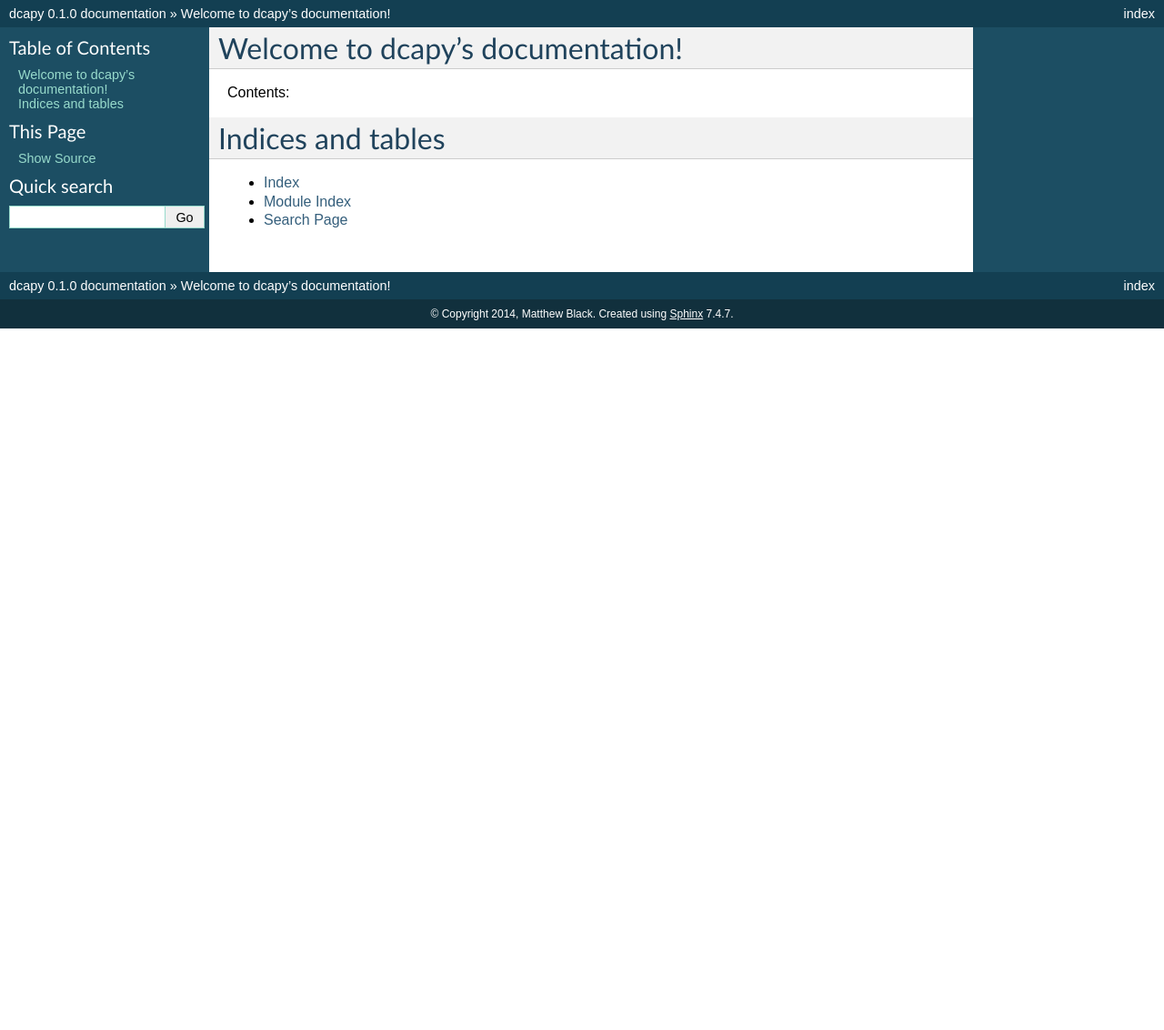
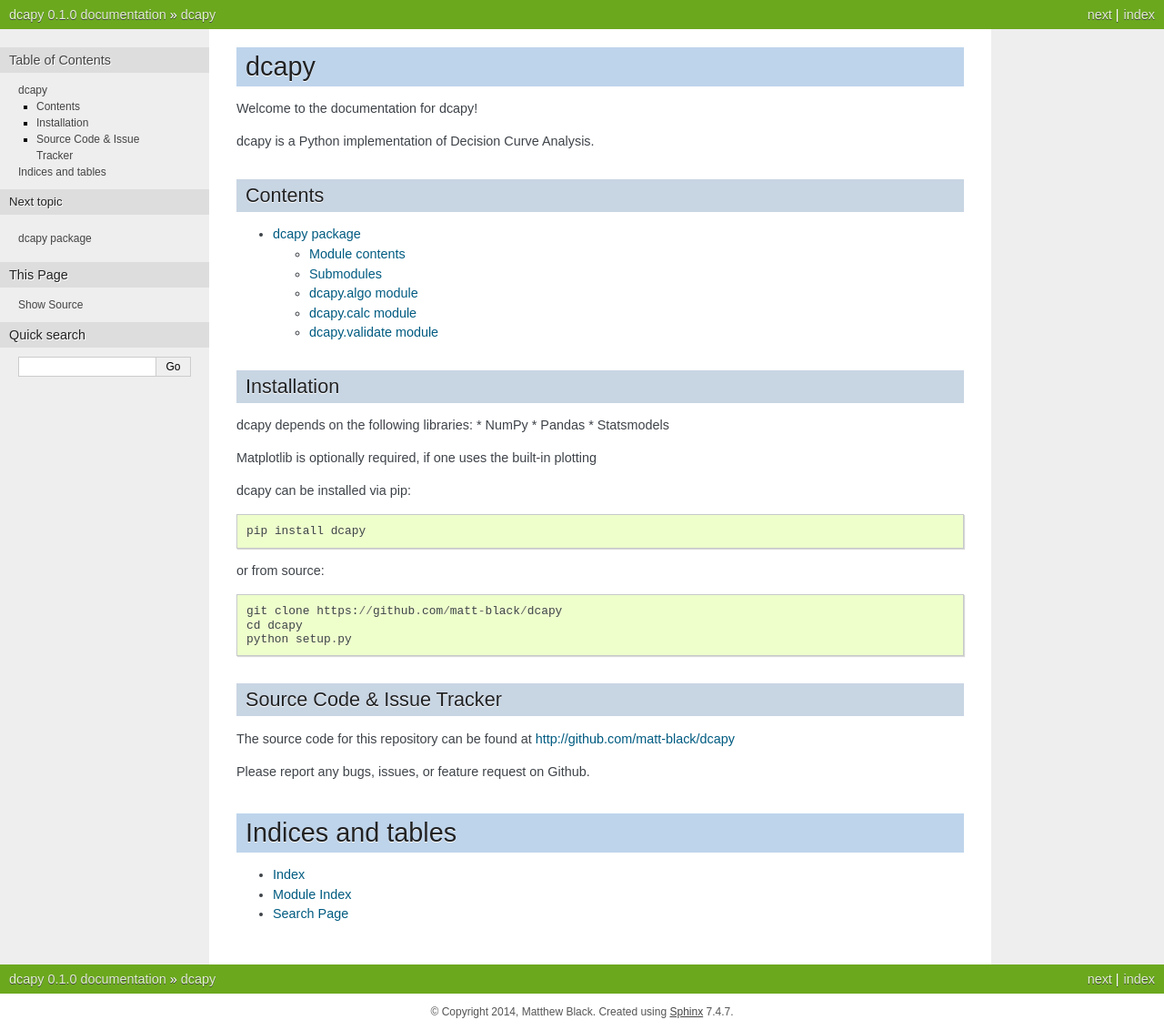
Before and after one commit to matt-black/dcapy, a Sphinx documentation site: the page built from doc/source/index.rst, in a window 1280 px wide. Shown: the whole page at 91% size. Built offline with Sphinx 7.4.7, drawn with Linux system fonts in a browser that asks for light colours; before the commit the page ends 900 px from its top, so only the background shows below that.

Commit message:
docs working

```diff
--- a/dcapy/__init__.py
+++ b/dcapy/__init__.py
@@ -1,9 +1,3 @@
-"""
-Decision Curve Analysis
-
-Author: Matthew Black
-"""
-
 import pandas as pd
 import dcapy.algo as algo
 import dcapy.validate as val
--- a/doc/source/conf.py
+++ b/doc/source/conf.py
@@ -19,7 +19,8 @@
 # If extensions (or modules to document with autodoc) are in another directory,
 # add these directories to sys.path here. If the directory is relative to the
 # documentation root, use os.path.abspath to make it absolute, like shown here.
-#sys.path.insert(0, os.path.abspath('.'))
+project_root = os.path.join(os.pardir, os.pardir)
+sys.path.insert(0, os.path.join(project_root, 'dcapy'))
 
 # -- General configuration ------------------------------------------------
 
@@ -34,6 +35,7 @@
     'sphinx.ext.doctest',
     'sphinx.ext.ifconfig',
     'sphinx.ext.viewcode',
+    'sphinxcontrib.napoleon'
 ]
 
 # Add any paths that contain templates here, relative to this directory.
@@ -104,7 +106,7 @@
 
 # The theme to use for HTML and HTML Help pages.  See the documentation for
 # a list of builtin themes.
-html_theme = 'default'
+html_theme = 'nature'
 
 # Theme options are theme-specific and customize the look and feel of a theme
 # further.  For a list of options available for each theme, see the
--- /dev/null
+++ b/doc/source/dcapy.rst
@@ -0,0 +1,37 @@
+dcapy package
+=============
+
+Module contents
+---------------
+
+.. automodule:: dcapy
+    :members:
+    :undoc-members:
+    :show-inheritance:
+
+Submodules
+----------
+
+dcapy.algo module
+-----------------
+
+.. automodule:: dcapy.algo
+    :members:
+    :undoc-members:
+    :show-inheritance:
+
+dcapy.calc module
+-----------------
+
+.. automodule:: dcapy.calc
+    :members:
+    :undoc-members:
+    :show-inheritance:
+
+dcapy.validate module
+---------------------
+
+.. automodule:: dcapy.validate
+    :members:
+    :undoc-members:
+    :show-inheritance:
--- a/doc/source/index.rst
+++ b/doc/source/index.rst
@@ -3,15 +3,47 @@
    You can adapt this file completely to your liking, but it should at least
    contain the root `toctree` directive.
 
-Welcome to dcapy's documentation!
+dcapy
 =================================
 
-Contents:
+Welcome to the documentation for dcapy!
+
+dcapy is a Python implementation of Decision Curve Analysis.
+
+Contents
+---------------------------------
 
 .. toctree::
    :maxdepth: 2
 
+   dcapy
 
+Installation
+---------------------------------
+
+dcapy depends on the following libraries:
+* NumPy
+* Pandas
+* Statsmodels
+
+Matplotlib is optionally required, if one uses the built-in plotting
+
+dcapy can be installed via pip::
+
+   pip install dcapy
+
+or from source::
+
+   git clone https://github.com/matt-black/dcapy
+   cd dcapy
+   python setup.py
+
+Source Code & Issue Tracker
+-------------------------------
+
+The source code for this repository can be found at http://github.com/matt-black/dcapy
+
+Please report any bugs, issues, or feature request on Github.
 
 Indices and tables
 ==================
```
Also changed, not shown: 3 other files.
